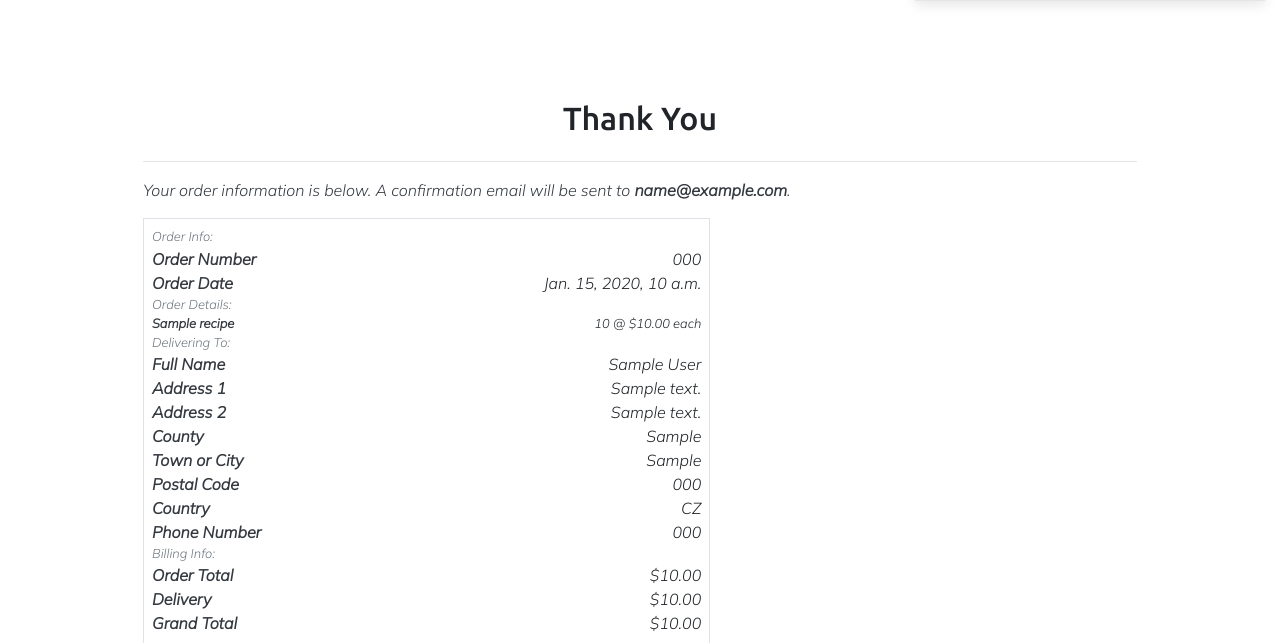
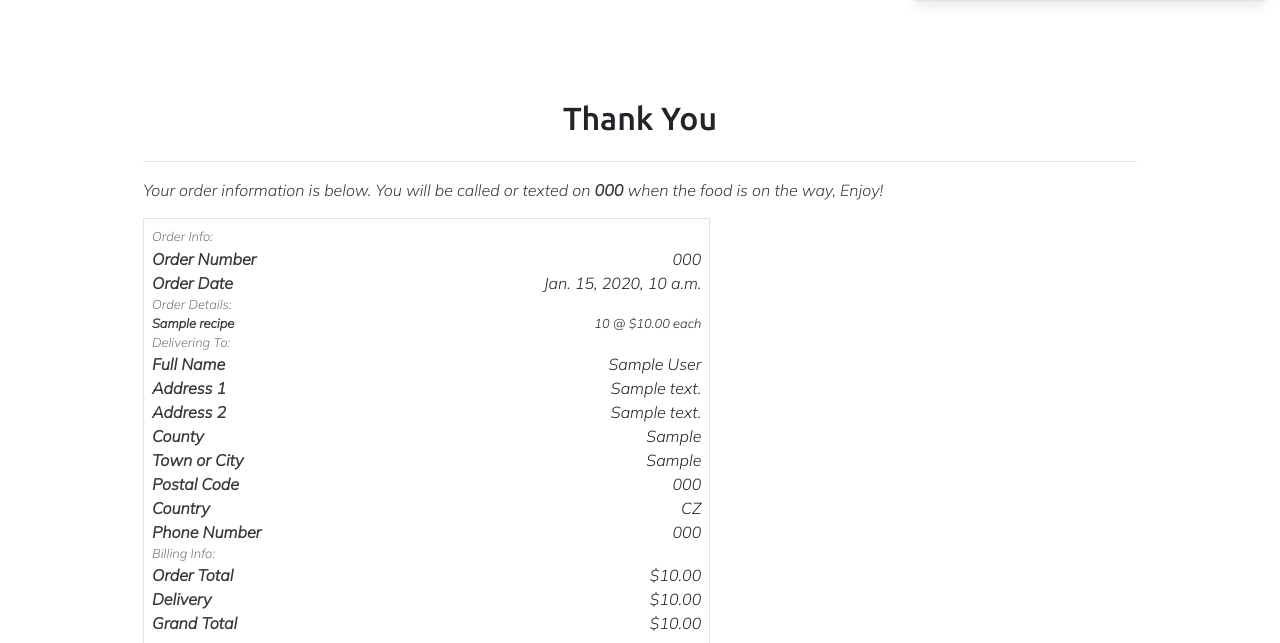
Before and after one commit to SaintHuddini/Pizza-Bella, a Django app: page /profile/order_history/000 in a window 1280 px wide. Shown: the part 177-820 px from the top of the page. Run offline with Django 3.2, Linux system fonts and the light colour scheme; tables that the repository leaves empty hold one stand-in row (values such as "Sample post"); some libraries are stand-ins or nearby versions.

Commit message:
Food delivery confirmation changed

```diff
--- a/checkout/templates/checkout/checkout_success.html
+++ b/checkout/templates/checkout/checkout_success.html
@@ -22,8 +22,7 @@
 		<div class="col">
 			<h2 class="logo-font mb-4">Thank You</h2>
 			<hr>
-			<p class="text-dark">Your order information is below. A confirmation email will be sent to
-				<strong>{{ order.email }}</strong>.</p>
+			<p class="text-dark">Your order information is below. You will be called or texted on <strong>{{ order.phone_number }}</strong> when the food is on the way, Enjoy!</p>
 		</div>
 	</div>
 
```
